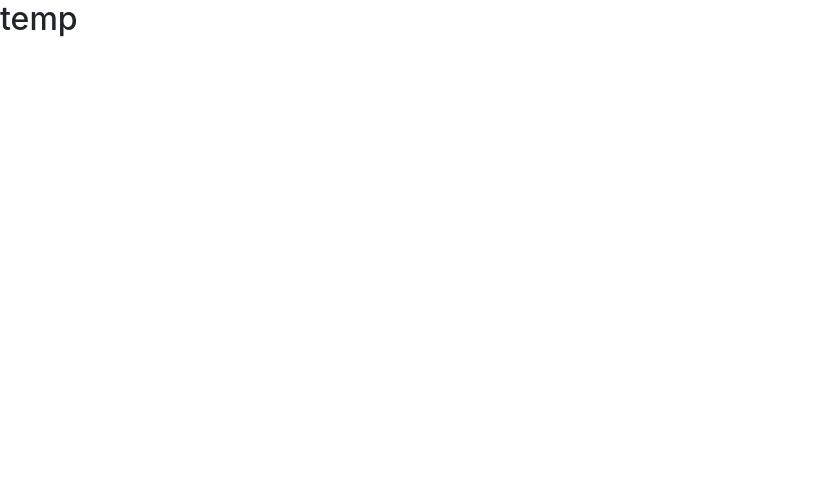
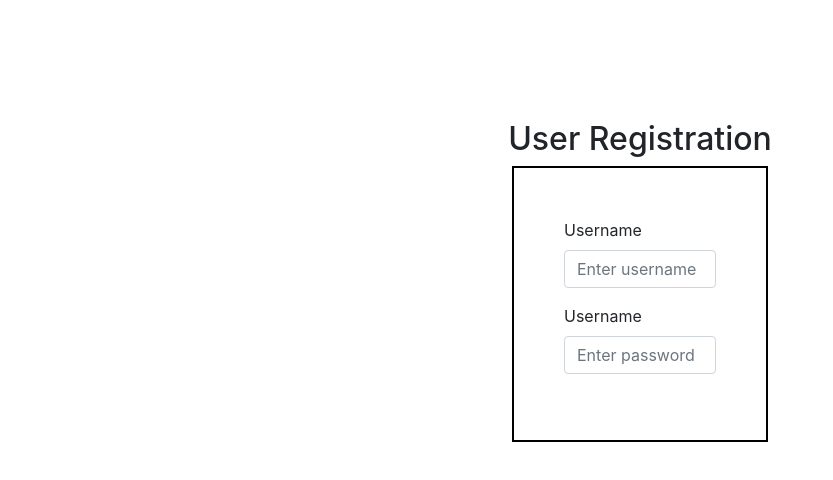
Before and after one commit to jayzhangg/4400, a React (Create React App) app in the folder 4400-frontend/: page /registrationPage in a window 1280 px wide. Both pictures are taken after a click on the button "User Only". Shown: the top 480 px of the page, without its empty margins (0-833 px from the left). Built offline with nearby package versions, Linux system fonts and the light colour scheme.

Commit message:
added master css + partial userRegistration

```diff
--- a/4400-frontend/src/App.js
+++ b/4400-frontend/src/App.js
@@ -5,10 +5,14 @@ import {
   Switch,
   Route
 } from "react-router-dom";
+
+import './css/masterCss.css';
+
 import LoginPage from './loginPage';
 import FunctionalityPage from './functionalityPage';
 import RegistrationPage from './registrationPage';
 import temp from "./temp";
+import UserRegistraion from './userRegistration';
 
 function App() {
   return (
@@ -20,7 +24,7 @@ function App() {
           <Route path="/" exact component = { LoginPage } />
           <Route path="/functionalityPage" exact component = { FunctionalityPage } />
           <Route path="/registrationPage" exact component = { RegistrationPage } />
-          <Route path="/register/user" exact component = {temp} />
+          <Route path="/register/user" exact component = {UserRegistraion} />
           <Route path="/register/customer" exact component = {temp} />
           <Route path="/register/manager" exact component = {temp} />
           <Route path="/register/managerCustomer" exact component = {temp} />
--- a/4400-frontend/src/loginPage.css
+++ b/4400-frontend/src/css/masterCss.css
@@ -16,3 +16,11 @@
 .LoginButton {
     text-align: center;
 }
+
+.myH2 {
+    margin-bottom: 5vh;
+}
+
+.parent {
+    text-align: center;
+}
--- a/4400-frontend/src/loginPage.js
+++ b/4400-frontend/src/loginPage.js
@@ -2,8 +2,6 @@ import React, { useState, useEffect } from 'react';
 // import { ToggleButton, ToggleButtonGroup, Button, Form } from 'react-bootstrap';
 import { Button, Form, FormGroup, Label, Input, Alert } from 'reactstrap';
 import { useHistory } from 'react-router-dom';
-
-import './loginPage.css';
 
 function LoginPage() {
 
--- a/4400-frontend/src/registrationPage.css
+++ /dev/null
@@ -1,7 +0,0 @@
-.myH2 {
-    margin-bottom: 5vh;
-}
-
-.parent {
-    text-align: center;
-}
--- a/4400-frontend/src/registrationPage.js
+++ b/4400-frontend/src/registrationPage.js
@@ -1,8 +1,6 @@
 import React from 'react';
 import { Button } from 'reactstrap';
 import { useHistory } from 'react-router-dom';
-
-import './registrationPage.css';
 
 function RegistrationPage() {
   let history = useHistory();
--- /dev/null
+++ b/4400-frontend/src/userRegistration.js
@@ -0,0 +1,43 @@
+import React, { useState } from 'react';
+import { Button, Form, FormGroup, Label, Input, Alert } from 'reactstrap';
+
+function UserRegistration() {
+
+  const [username, setUsername] = useState("");
+  const [password, setPassword] = useState("");
+
+  const handleInput = (target) => {
+    var id = target.id;
+    var val = target.value;
+
+    if (id === "inputUsername") {
+        setUsername(val);
+    } else if (id === "inputPassword") {
+        setPassword(val);
+    }
+  }
+
+  return (
+      <div className="FullPage">
+        <div className="LoginPage">
+          <h2>User Registration</h2>
+        </div>
+        <div>
+          <Form className="Form">
+            <FormGroup>
+              <Label for="inputUsername"> Username </Label>
+              <Input onChange={(e) => handleInput(e.target)} id="inputUsername" placeholder="Enter username" />
+            </FormGroup>
+
+            <FormGroup>
+              <Label for="inputPassword"> Username </Label>
+              <Input type="password" onChange={(e) => handleInput(e.target)} id="inputPassword" placeholder="Enter password" />
+            </FormGroup>
+
+          </Form>
+        </div>
+      </div>
+  );
+}
+
+export default UserRegistration;
```
